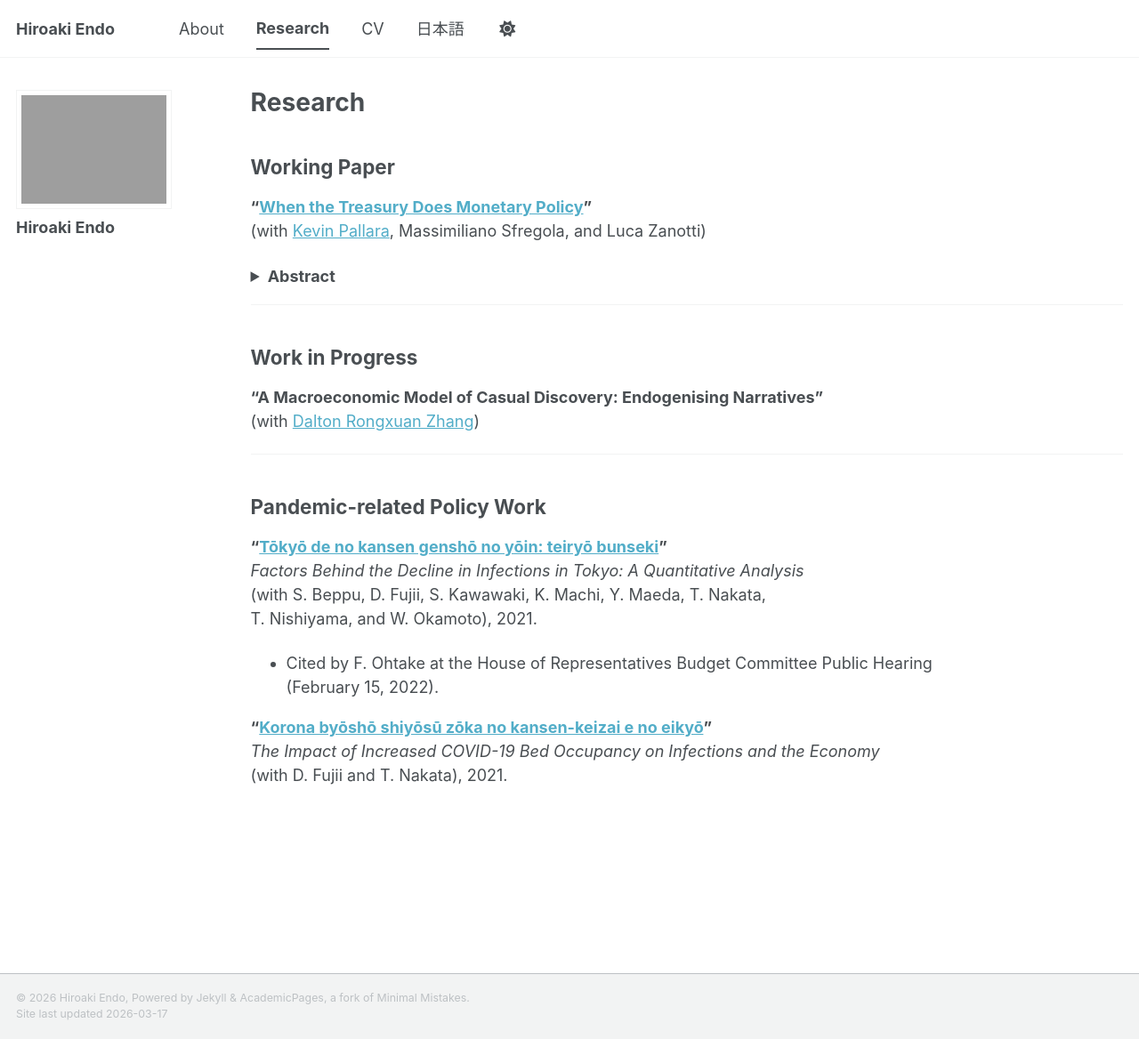
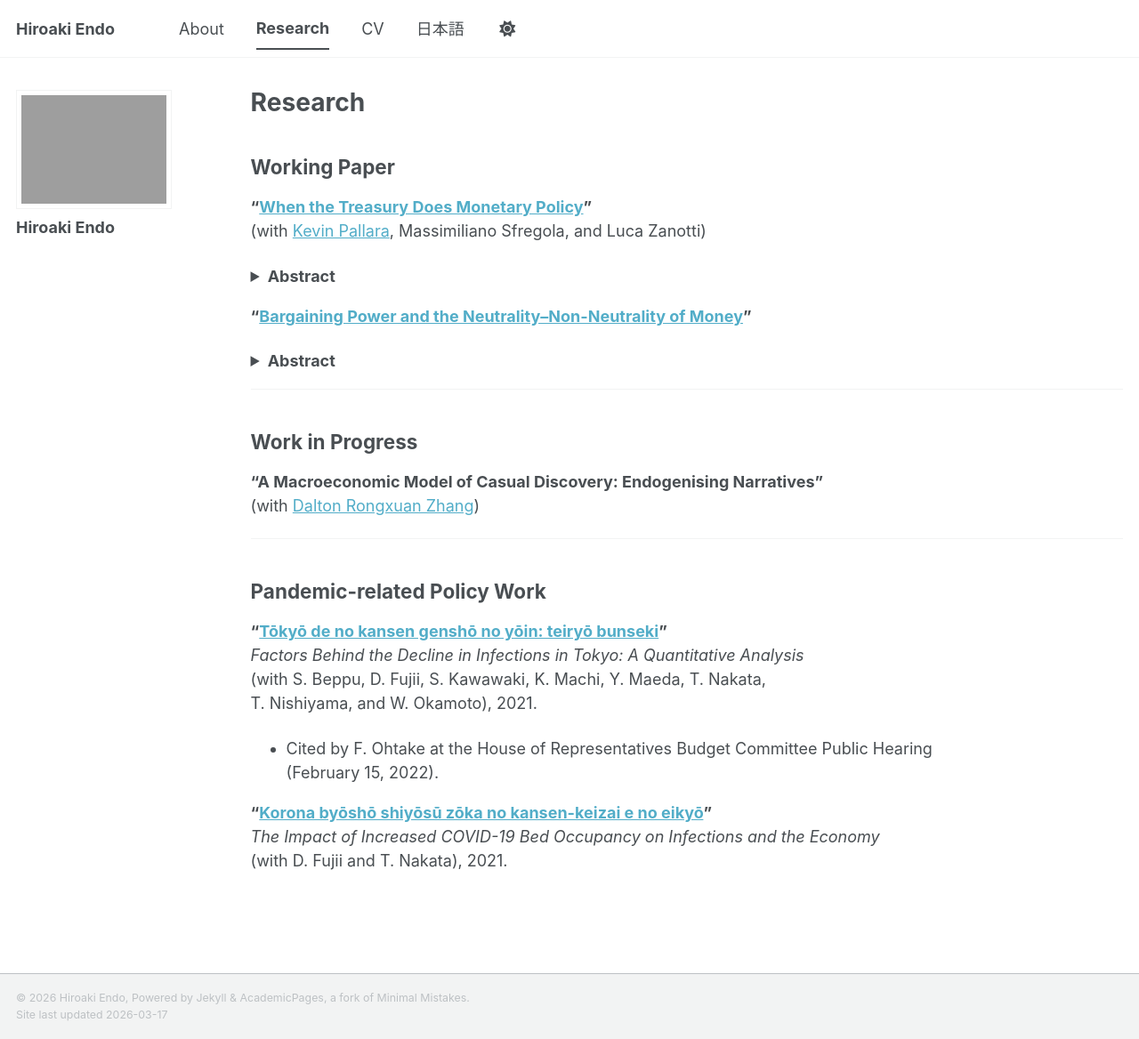
Before and after one commit to hiroendo1014/hiroendo1014.github.io, a Jekyll site: the page built from _pages/research.md, in a window 1280 px wide and 1168 px high. Shown: the whole window at 89% size. Built offline with Jekyll 4.4.1, drawn with Linux system fonts in a browser that asks for light colours; a script bundle is joined from its source files by our own code; library files that are not in the unit come from our copies.

Commit message:
Update research.md

```diff
--- a/_pages/research.md
+++ b/_pages/research.md
@@ -17,6 +17,14 @@
   <p>
 Debt management decisions have macroeconomic effects comparable to monetary policy. Using high-frequency movements in interest rate futures around U.S. Treasury issuance announcements, we identify a Treasury policy shock—an unanticipated change in public debt supply across maturities. A shock that raises the five-year Treasury yield transmits strongly to corporate borrowing rates, tightens credit conditions, and lowers industrial production significantly. These effects closely mirror those of a conventional monetary policy tightening. The only distinction lies in the yield curve response: while long-term treasury yields increase significantly, the shock has minimal effects on short-term interest rates. We show that this pattern reflects the Federal Reserve’s sterilization of short-term Treasury issuance, while issuance at longer maturities is only partially offset.
   </p>
+</details>
+
+**“[Bargaining Power and the Neutrality–Non-Neutrality of Money](../../files/research/excess_demand_supply/draft_march.pdf)”**
+<details>
+<summary><strong>Abstract</strong></summary>
+<p>
+This paper studies how buyer–seller bargaining powers shape monetary non–neutrality. When sellers have stronger bargaining power, the economy operates in an excess-supply regime and the Phillips curve is upward-sloping. When buyers have a stronger bargaining power, the economy operates in an excess-demand regime, and the Phillips curve is downward-sloping. Bargaining power smoothly parameterises the transition between the two regimes. In the knife-edge case, when the two powers cancel out, the Phillips curve becomes vertical and the economy approximates the flexible-price outcome. In this case, inflation is no longer costly. By allowing bargaining power to vary, the model places the insights of the general disequilibrium literature on an equilibrium footing.
+</p>
 </details>
 ---
 
```
